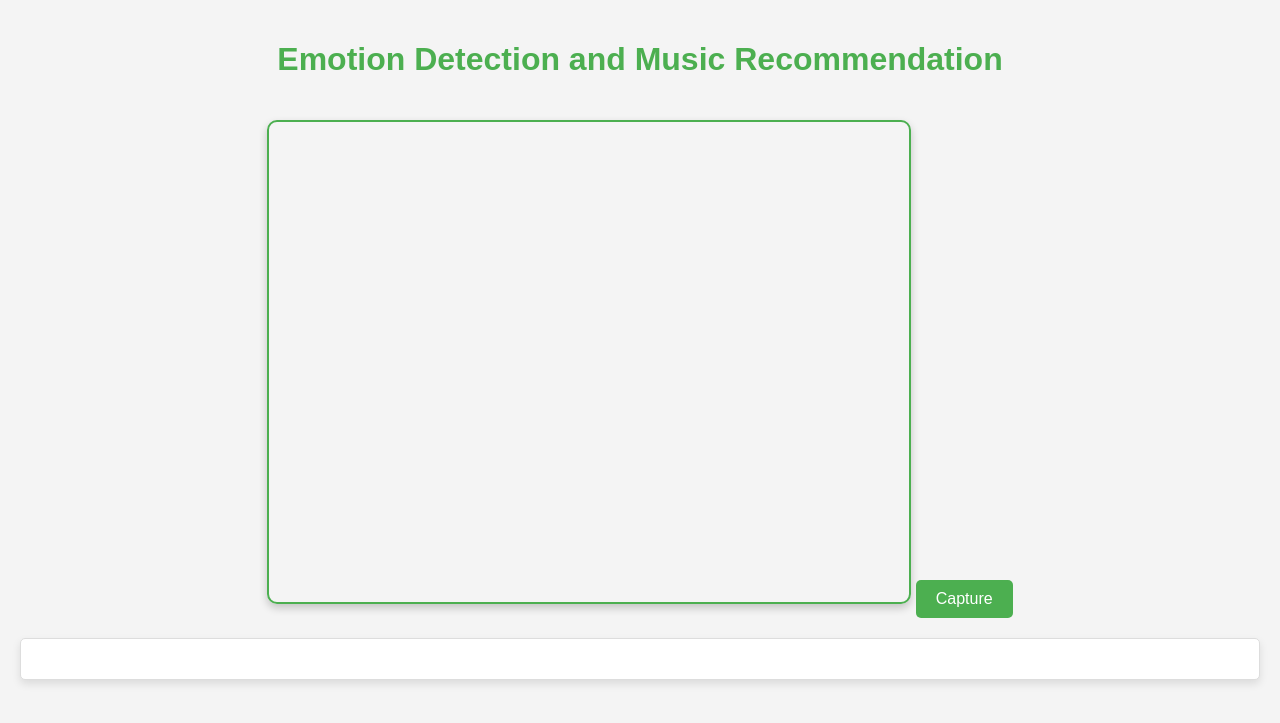
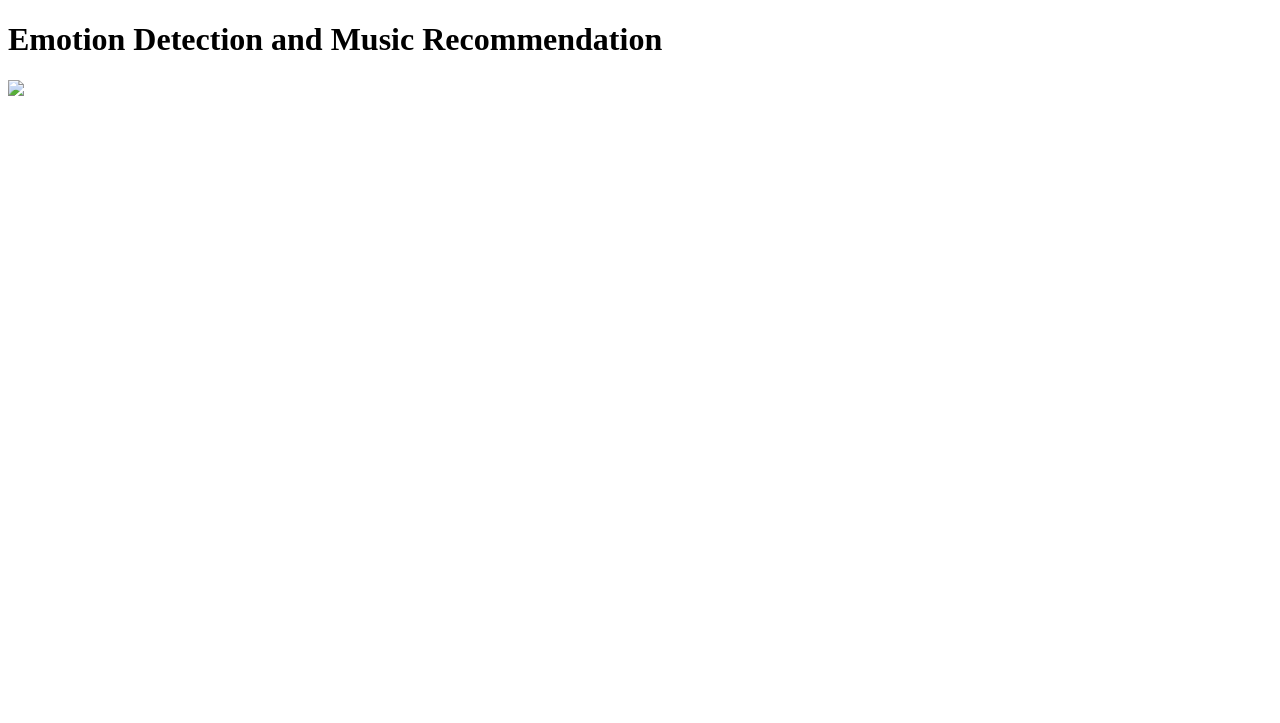
Before and after one commit to 6kumaran/Emotions, a Flask app: template templates/index.html in a window 1280 px wide. Shown: the top 723 px of the page. Run offline with Flask 3, Linux system fonts and the light colour scheme; the template is opened without the code that fills it, so the values that code supplies are empty.

Commit message:
Update index.html

```diff
--- a/templates/index.html
+++ b/templates/index.html
@@ -4,110 +4,9 @@
     <meta charset="UTF-8">
     <meta name="viewport" content="width=device-width, initial-scale=1.0">
     <title>Emotion Detection</title>
-    <style>
-        body {
-            font-family: Arial, sans-serif;
-            background-color: #f4f4f4;
-            color: #333;
-            text-align: center;
-            margin: 0;
-            padding: 20px;
-        }
-
-        h1 {
-            color: #4CAF50;
-        }
-
-        video {
-            width: 640px;
-            height: 480px;
-            border: 2px solid #4CAF50;
-            border-radius: 10px;
-            margin-top: 20px;
-            box-shadow: 0 4px 8px rgba(0, 0, 0, 0.2);
-        }
-
-        button {
-            background-color: #4CAF50;
-            color: white;
-            border: none;
-            padding: 10px 20px;
-            font-size: 16px;
-            border-radius: 5px;
-            cursor: pointer;
-            margin-top: 20px;
-            transition: background-color 0.3s;
-        }
-
-        button:hover {
-            background-color: #45a049;
-        }
-
-        #recommendations {
-            margin-top: 20px;
-            padding: 20px;
-            background-color: #fff;
-            border: 1px solid #ddd;
-            border-radius: 5px;
-            box-shadow: 0 4px 8px rgba(0, 0, 0, 0.1);
-        }
-
-        #recommendations h2 {
-            color: #333;
-        }
-
-        #recommendations p {
-            margin: 5px 0;
-            color: #555;
-        }
-    </style>
 </head>
 <body>
     <h1>Emotion Detection and Music Recommendation</h1>
-    <video id="video" autoplay></video>
-    <button id="captureButton">Capture</button>
-    <div id="recommendations"></div>
-
-    <script>
-        const video = document.getElementById('video');
-
-        // Access the webcam
-        navigator.mediaDevices.getUserMedia({ video: true })
-            .then(stream => {
-                video.srcObject = stream;
-            })
-            .catch(err => {
-                console.error("Error accessing the camera: " + err);
-            });
-
-        document.getElementById('captureButton').addEventListener('click', () => {
-            // Capture the video frame and send it to the server
-            const canvas = document.createElement('canvas');
-            canvas.width = video.videoWidth;
-            canvas.height = video.videoHeight;
-            const context = canvas.getContext('2d');
-            context.drawImage(video, 0, 0);
-            const dataURL = canvas.toDataURL('image/png');
-
-            // Send the captured image to the server
-            fetch('/process_image', {
-                method: 'POST',
-                body: JSON.stringify({ image: dataURL }),
-                headers: {
-                    'Content-Type': 'application/json'
-                }
-            })
-            .then(response => response.json())
-            .then(data => {
-                console.log(data);
-                // Display the detected emotion
-                const recommendationsDiv = document.getElementById('recommendations');
-                recommendationsDiv.innerHTML = `<h2>Detected Emotion: ${data.emotion}</h2>`;
-            })
-            .catch(error => {
-                console.error('Error:', error);
-            });
-        });
-    </script>
+    <img src="{{ url_for('video_feed') }}">
 </body>
 </html>
```
